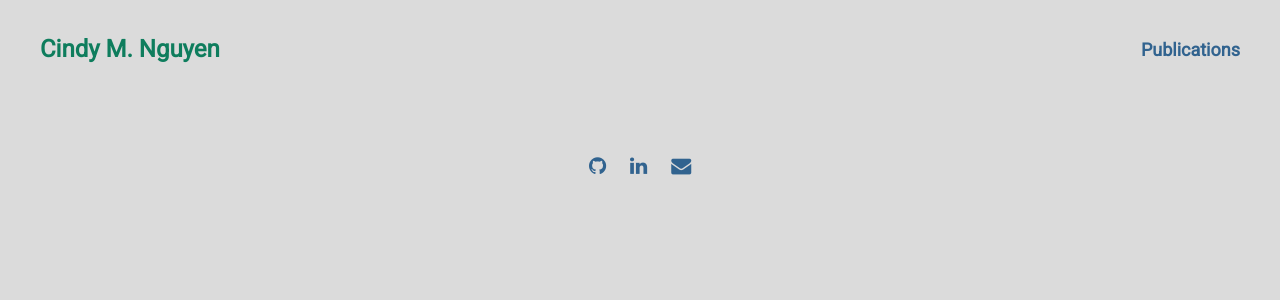
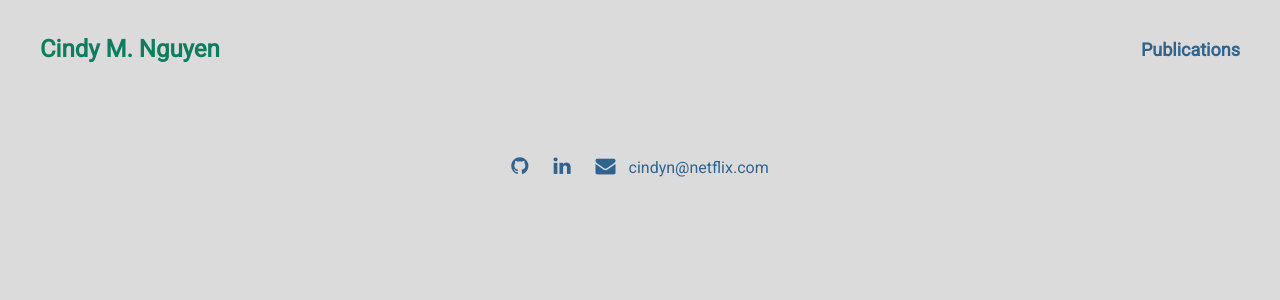
Before and after one commit to ccnguyen/ccnguyen.github.io, a Jekyll site: the page built from pages/about.md, in a window 1280 px wide. Shown: the top 300 px of the page. Built offline with Jekyll 4.4.1, drawn with Linux system fonts in a browser that asks for light colours; nearby versions of some CDN libraries.

Commit message:
add email

```diff
--- a/_data/settings.yml
+++ b/_data/settings.yml
@@ -18,7 +18,7 @@ projects:
 social:
 - {icon: 'github',    link: 'https://github.com/ccnguyen'}
 - {icon: 'linkedin',  link: 'https://linkedin.com/in/ccnguyenn'}
-- {icon: 'envelope',  link: 'mailto:mailto:cindyn@netflix.com'}
+- {icon: 'envelope',  link: 'mailto:cindyn@netflix.com', text: 'cindyn@netflix.com'}
 
 # social network icons available: 'twitter' / 'facebook' / 'github' / 'pinterest' 'google-plus' / 'linkedin' / 'youtube' / 'instagram' / 'dribbble' / 'behance' / 'soundcloud' / 'vine'
 
--- a/_includes/footer.html
+++ b/_includes/footer.html
@@ -6,7 +6,12 @@
     <div class="social-media">
       <nav>
         {% for item in site.data.settings.social %}
-          <a href="{{ item.link }}" target="_blank"><i class="fa fa-{{ item.icon }}" aria-hidden="true"></i></a>
+          <a href="{{ item.link }}" target="_blank">
+            <i class="fa fa-{{ item.icon }}" aria-hidden="true"></i>
+            {% if item.text %}
+              <span class="social-text">{{ item.text }}</span>
+            {% endif %}
+          </a>
         {% endfor %}
       </nav>
     </div>
--- a/_sass/3-sections/_footer.sass
+++ b/_sass/3-sections/_footer.sass
@@ -24,3 +24,9 @@ footer
             weight: 700
           &:hover
             color: $hoverColor
+          .social-text
+            margin-left: 8px
+            font:
+              size: 16px
+              weight: 400
+            vertical-align: middle
```
